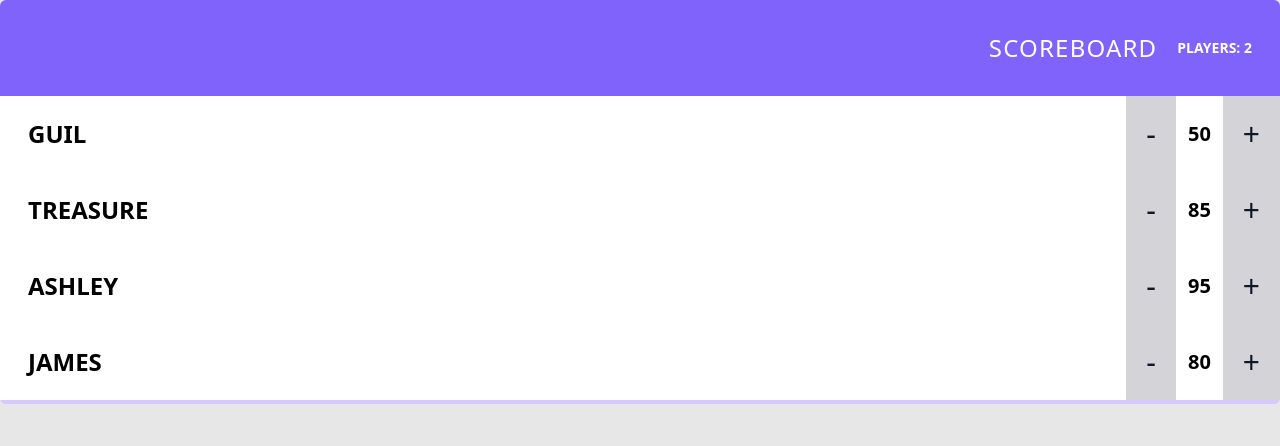
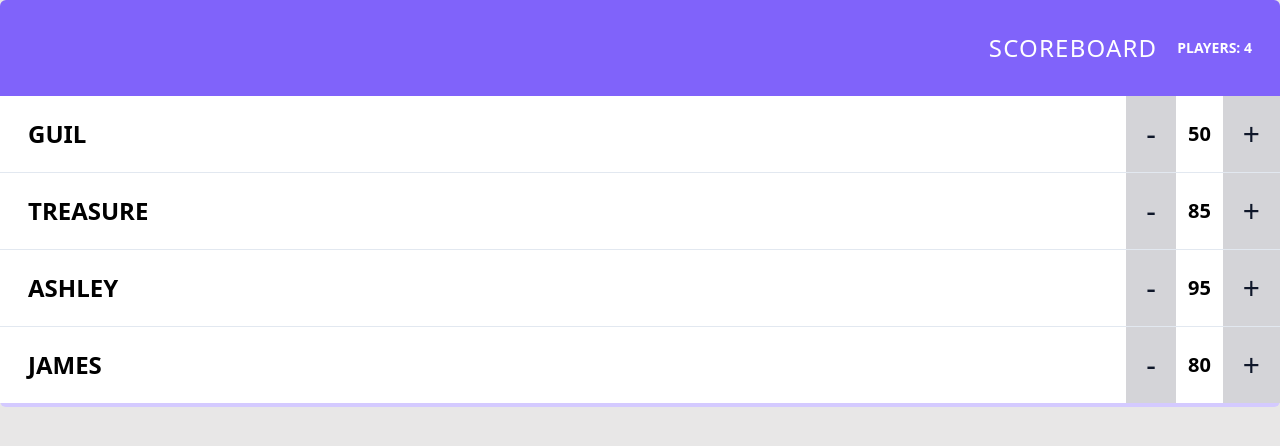
Before and after one commit to alekspanteli/TeamTreehouse-React-Basics, a React (Vite) app: page / in a window 1280 px wide. Shown: the top 446 px of the page. Built offline with nearby package versions, Linux system fonts and the light colour scheme.

Commit message:
Update App.jsx

```diff
--- a/src/App.jsx
+++ b/src/App.jsx
@@ -2,31 +2,35 @@ import reactLogo from "./assets/react.svg";
 
 const players = [
   {
+    id: "1",
     name: "Guil",
     score: 50,
   },
   {
+    id: "2",
     name: "Treasure",
     score: 85,
   },
   {
+    id: "3",
     name: "Ashley",
     score: 95,
   },
   {
+    id: "4",
     name: "James",
     score: 80,
   },
 ];
 
-const Header = (prosp) => {
+const Header = (props) => {
   return (
     <header className="px-7 py-8 bg-[#8063FA] rounded-t-md flex items-center border-solid border-b-1 border-[#D4CAFF] text-white gap-5">
       <h1 className="grow font-normal text-2xl text-right tracking-wider">
-        {prosp.title}
+        {props.title}
       </h1>
       <span className="text-sm font-semibold">
-        Players: {prosp.totalPlayers}
+        Players: {props.players.length}
       </span>
     </header>
   );
@@ -34,14 +38,17 @@ const Header = (prosp) => {
 
 const Player = (props) => {
   return (
-    <div>
-      {props.initialPlayers.map((player) => (
-        <div className="flex justify-between items-center bg-white">
+    <>
+      {props.players.map((player) => (
+        <div
+          key={player.id}
+          className="flex justify-between items-center bg-white"
+        >
           <span className="text-2xl font-bold pl-7">{player.name}</span>
           <Counter score={player.score} />
         </div>
       ))}
-    </div>
+    </>
   );
 };
 
@@ -73,9 +80,9 @@ const Counter = (props) => {
 function App() {
   return (
     <div className="container mx-auto rounded-b-md border-solid border-b-4 border-[#D4CAFF]">
-      <Header title="scoreboard" totalPlayers={2} />
+      <Header title="scoreboard" players={players} />
       <main className="divide-y divide-slate-200">
-        <Player initialPlayers={players} />
+        <Player players={players} />
       </main>
     </div>
   );
```
